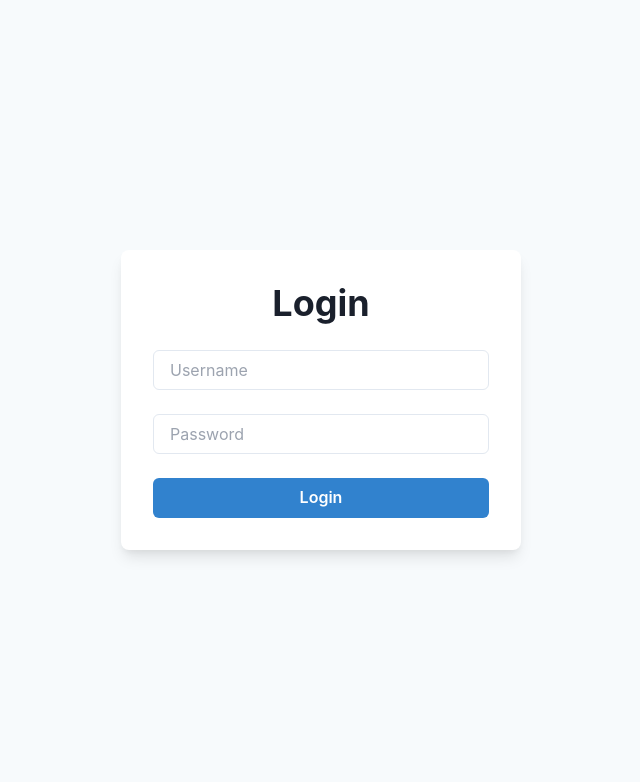
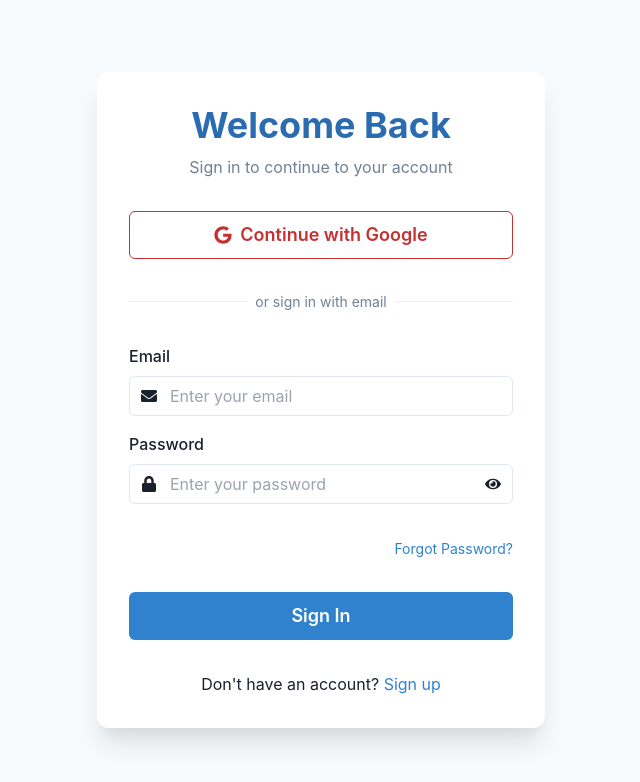
Before and after one commit to nnagesswarrao/videomeetings, a React (Create React App) app in the folder client/: page /login in a window 1280 px wide. Shown: the top 782 px of the page, without its empty margins (319-959 px from the left). Built offline with nearby package versions, Linux system fonts and the light colour scheme.

Commit message:
changes done

```diff
--- a/client/src/components/Auth/Login.jsx
+++ b/client/src/components/Auth/Login.jsx
@@ -1,14 +1,33 @@
 import React, { useState } from 'react';
 import {
   Box,
+  Container,
+  VStack,
   Heading,
-  VStack,
   Input,
   Button,
+  Text,
   useColorMode,
-  useToast
+  useToast,
+  InputGroup,
+  InputLeftElement,
+  InputRightElement,
+  IconButton,
+  Divider,
+  HStack,
+  Link,
+  FormControl,
+  FormLabel,
+  FormErrorMessage
 } from '@chakra-ui/react';
-import { useNavigate } from 'react-router-dom';
+import {
+  FaEnvelope,
+  FaLock,
+  FaEye,
+  FaEyeSlash,
+  FaGoogle
+} from 'react-icons/fa';
+import { useNavigate, Link as RouterLink } from 'react-router-dom';
 import { useAuth } from '../../context/AuthContext';
 
 const Login = () => {
@@ -17,23 +36,80 @@ const Login = () => {
   const { login } = useAuth();
   const toast = useToast();
   const [isLoading, setIsLoading] = useState(false);
+  const [showPassword, setShowPassword] = useState(false);
+  const [formData, setFormData] = useState({
+    email: '',
+    password: ''
+  });
+  const [errors, setErrors] = useState({});
+
+  const handleInputChange = (e) => {
+    const { name, value } = e.target;
+    setFormData(prev => ({
+      ...prev,
+      [name]: value
+    }));
+    // Clear error when user starts typing
+    if (errors[name]) {
+      setErrors(prev => ({
+        ...prev,
+        [name]: ''
+      }));
+    }
+  };
+
+  const validateForm = () => {
+    const newErrors = {};
+    if (!formData.email) {
+      newErrors.email = 'Email is required';
+    } else if (!/\S+@\S+\.\S+/.test(formData.email)) {
+      newErrors.email = 'Email is invalid';
+    }
+    if (!formData.password) {
+      newErrors.password = 'Password is required';
+    }
+    setErrors(newErrors);
+    return Object.keys(newErrors).length === 0;
+  };
 
   const handleLogin = async () => {
+    if (!validateForm()) return;
+
+    setIsLoading(true);
     try {
-      setIsLoading(true);
-      // Add your login logic here
-      login({ name: 'User', email: 'user@example.com' });
+      await login(formData);
       navigate('/dashboard');
     } catch (error) {
       toast({
         title: 'Error',
-        description: 'Failed to login. Please try again.',
+        description: error.message || 'Failed to login',
         status: 'error',
         duration: 3000,
         isClosable: true,
       });
     } finally {
       setIsLoading(false);
+    }
+  };
+
+  const handleGoogleLogin = async () => {
+    try {
+      // Implement Google login logic here
+      toast({
+        title: 'Google Login',
+        description: 'Google login functionality will be implemented',
+        status: 'info',
+        duration: 3000,
+        isClosable: true,
+      });
+    } catch (error) {
+      toast({
+        title: 'Error',
+        description: error.message,
+        status: 'error',
+        duration: 3000,
+        isClosable: true,
+      });
     }
   };
 
@@ -44,28 +120,131 @@ const Login = () => {
       alignItems="center"
       justifyContent="center"
       bg={colorMode === 'light' ? 'gray.50' : 'gray.900'}
+      py={12}
+      px={4}
     >
-      <VStack
-        spacing={6}
+      <Container
+        maxW="md"
+        bg={colorMode === 'light' ? 'white' : 'gray.800'}
+        borderRadius="xl"
+        boxShadow="xl"
         p={8}
-        bg={colorMode === 'light' ? 'white' : 'gray.800'}
-        borderRadius="lg"
-        boxShadow="lg"
-        width="100%"
-        maxW="400px"
       >
-        <Heading>Login</Heading>
-        <Input placeholder="Username" />
-        <Input type="password" placeholder="Password" />
+        <VStack spacing={8} align="stretch">
+          {/* Header */}
+          <VStack spacing={2} align="center">
+            <Heading size="xl" color={colorMode === 'light' ? 'blue.600' : 'blue.300'}>
+              Welcome Back
+            </Heading>
+            <Text color="gray.500">
+              Sign in to continue to your account
+            </Text>
+          </VStack>
+
+          {/* Google Login Button */}
+          <Button
+            leftIcon={<FaGoogle />}
+            onClick={handleGoogleLogin}
+            size="lg"
+            variant="outline"
+            colorScheme="red"
+            w="full"
+          >
+            Continue with Google
+          </Button>
+
+          <HStack>
+            <Divider />
+            <Text fontSize="sm" whiteSpace="nowrap" color="gray.500">
+              or sign in with email
+            </Text>
+            <Divider />
+          </HStack>
+
+          {/* Login Form */}
+          <VStack spacing={4}>
+            <FormControl isInvalid={errors.email}>
+              <FormLabel>Email</FormLabel>
+              <InputGroup>
+                <InputLeftElement pointerEvents="none">
+                  <FaEnvelope color="gray.300" />
+                </InputLeftElement>
+                <Input
+                  name="email"
+                  type="email"
+                  value={formData.email}
+                  onChange={handleInputChange}
+                  placeholder="Enter your email"
+                />
+              </InputGroup>
+              <FormErrorMessage>{errors.email}</FormErrorMessage>
+            </FormControl>
+
+            <FormControl isInvalid={errors.password}>
+              <FormLabel>Password</FormLabel>
+              <InputGroup>
+                <InputLeftElement pointerEvents="none">
+                  <FaLock color="gray.300" />
+                </InputLeftElement>
+                <Input
+                  name="password"
+                  type={showPassword ? 'text' : 'password'}
+                  value={formData.password}
+                  onChange={handleInputChange}
+                  placeholder="Enter your password"
+                />
+                <InputRightElement>
+                  <IconButton
+                    icon={showPassword ? <FaEyeSlash /> : <FaEye />}
+                    variant="ghost"
+                    onClick={() => setShowPassword(!showPassword)}
+                    aria-label={showPassword ? 'Hide password' : 'Show password'}
+                  />
+                </InputRightElement>
+              </InputGroup>
+              <FormErrorMessage>{errors.password}</FormErrorMessage>
+            </FormControl>
+          </VStack>
+
+          {/* Forgot Password Link */}
+          <Box alignSelf="flex-end">
+            <Link
+              as={RouterLink}
+              to="/forgot-password"
+              color="blue.500"
+              fontSize="sm"
+              _hover={{ textDecoration: 'underline' }}
+            >
+              Forgot Password?
+            </Link>
+          </Box>
+
+          {/* Login Button */}
           <Button
             colorScheme="blue"
-          width="100%"
+            size="lg"
+            width="full"
             onClick={handleLogin}
             isLoading={isLoading}
+            loadingText="Signing in..."
           >
-          Login
+            Sign In
           </Button>
+
+          {/* Sign Up Link */}
+          <Text textAlign="center">
+            Don't have an account?{' '}
+            <Link
+              as={RouterLink}
+              to="/register"
+              color="blue.500"
+              _hover={{ textDecoration: 'underline' }}
+            >
+              Sign up
+            </Link>
+          </Text>
         </VStack>
+      </Container>
     </Box>
   );
 };
--- a/client/src/components/Dashboard.jsx
+++ b/client/src/components/Dashboard.jsx
@@ -594,7 +594,7 @@ const Dashboard = () => {
                 </TabPanels>
             </Tabs>
         </Box>
-    );
+  );
 };
 
 export default Dashboard;
--- a/client/src/components/JoinMeeting.jsx
+++ b/client/src/components/JoinMeeting.jsx
@@ -32,16 +32,16 @@ const JoinMeeting = () => {
         }
 
         try {
-            const response = await fetch(`http://localhost:5001/api/meetings/${meetingId}/join`, {
-                method: 'POST',
+            const response = await fetch(`http://localhost:5001/api/meetings/${meetingId}`, {
+                method: 'GET',
                 headers: {
                     'Content-Type': 'application/json'
                 },
-                body: JSON.stringify({ name })
+                // body: JSON.stringify({ name })
             });
 
             if (response.ok) {
-                navigate(`/meeting-room/${meetingId}`);
+                navigate(`/meeting/${meetingId}`);
             } else {
                 throw new Error('Invalid meeting ID');
             }
--- a/client/src/components/MeetingRoom.jsx
+++ b/client/src/components/MeetingRoom.jsx
@@ -745,12 +745,12 @@ const MeetingRoom = () => {
   // Setup WebRTC and Socket connection
   useEffect(() => {
     if (!meetingDetails) return;
-
+    console.log("=======STEp 1=====")
     let localStream = null;
 
     const setupSocketListeners = (stream) => {
       socketRef.current = io('http://localhost:5001');
-
+      console.log("=======STEp 2=====")
       // Join room after getting media stream
       socketRef.current.emit('join-room', {
         roomId,
@@ -820,6 +820,8 @@ const MeetingRoom = () => {
       });
     };
 
+    setupSocketListeners({});
+
     const setupMediaStream = async () => {
       try {
         const devices = await navigator.mediaDevices.enumerateDevices();
@@ -843,7 +845,7 @@ const MeetingRoom = () => {
         }
 
         setupAudioLevelDetection(mediaStream);
-        setupSocketListeners(mediaStream);
+        // setupSocketListeners(mediaStream); // mee comment
 
       } catch (error) {
         console.error('Media stream setup error:', error);
```
Also changed, not shown: 1 other file (tests, documents, lock files or other folders). Lines whose indentation alone changed are shown as unchanged.
